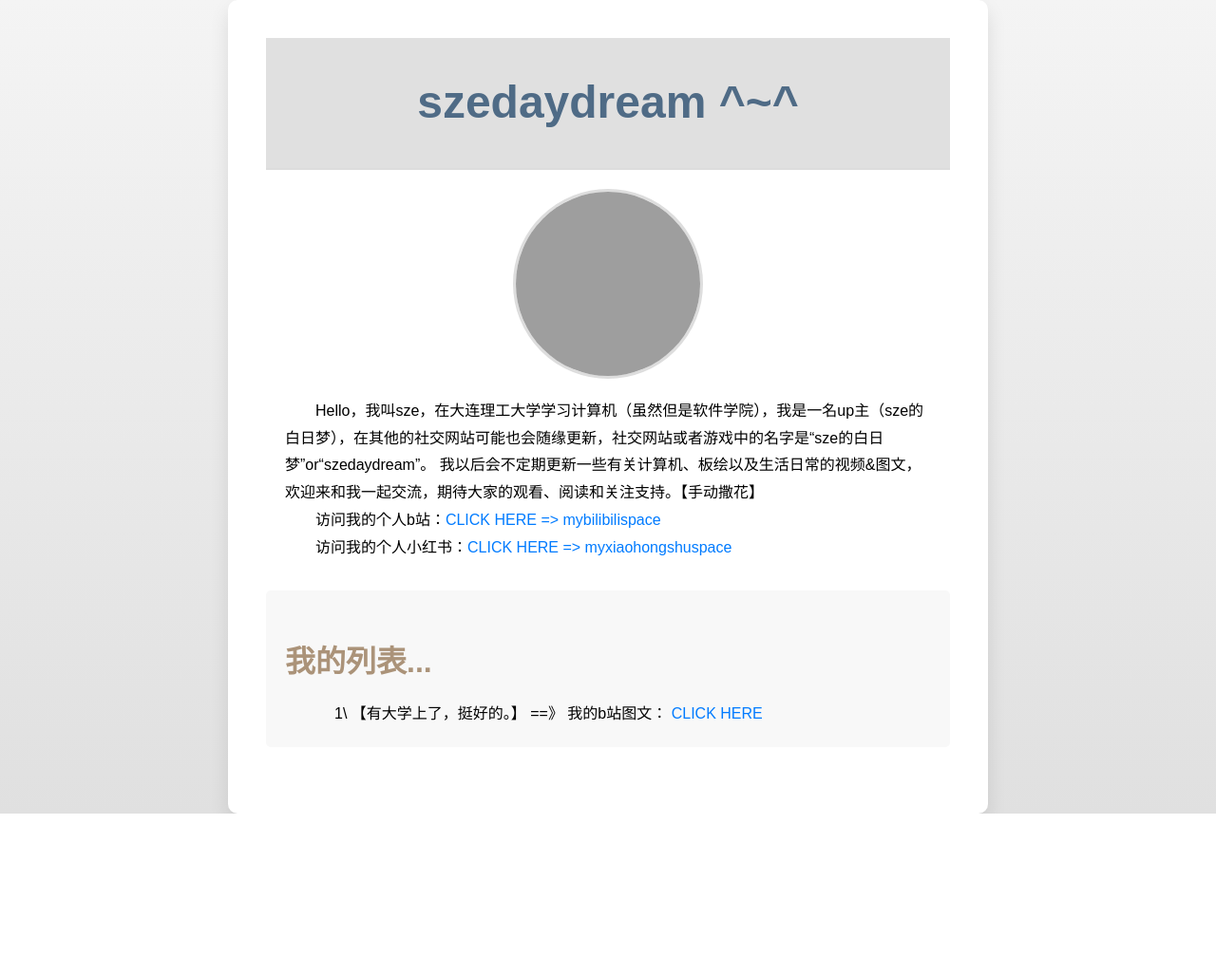
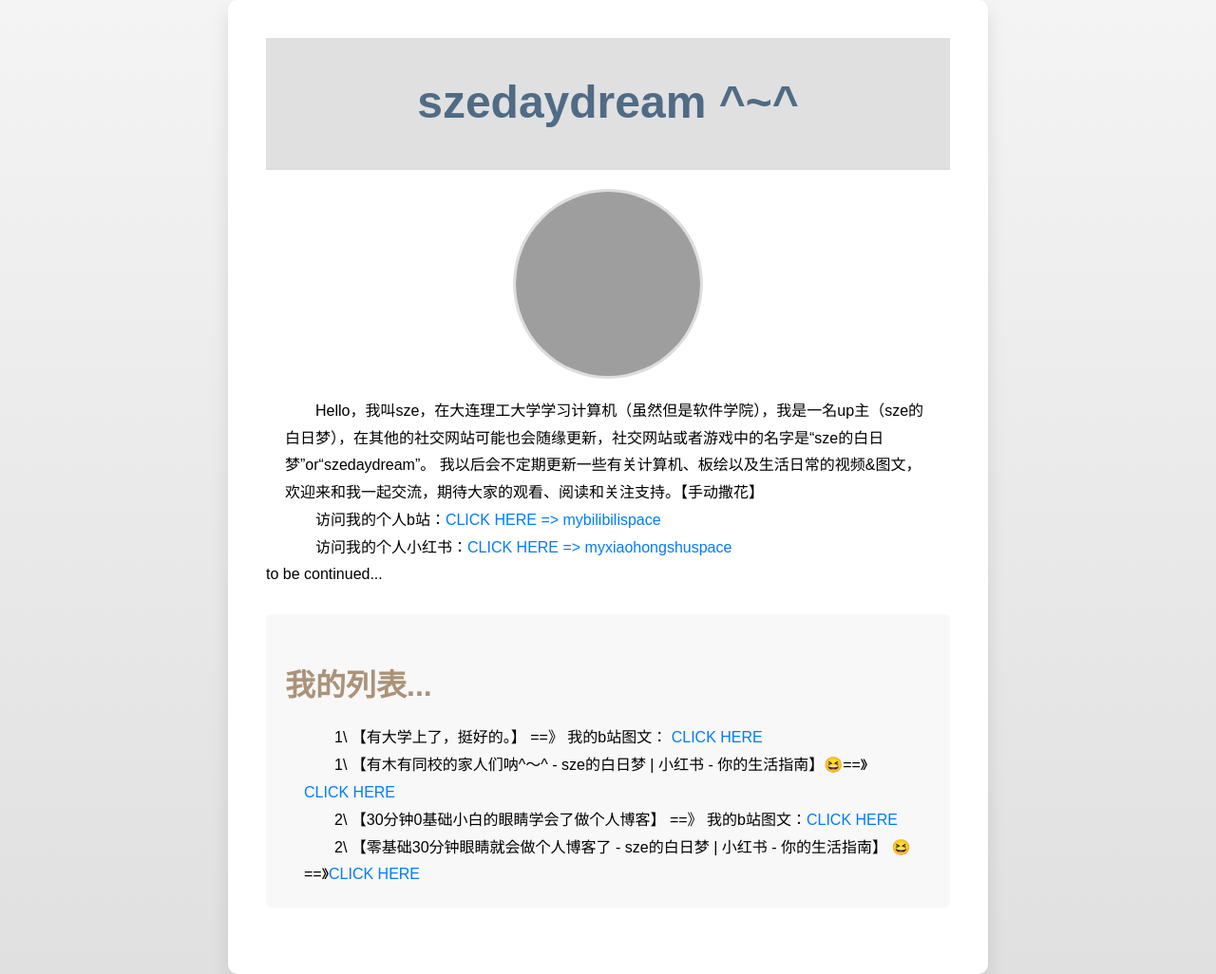
Before and after one commit to szedaydream/szedaydream.github.io, a plain HTML site: page index.html in a window 1280 px wide. Shown: the whole page at 95% size. Before the commit the page ends 857 px from the top, so only its background shows below. Drawn offline with Linux system fonts and the light colour scheme; grey boxes are pictures that could not be loaded.

Commit message:
Update index.html

```diff
--- a/index.html
+++ b/index.html
@@ -29,12 +29,28 @@
             访问我的个人小红书：<a href="https://www.xiaohongshu.com/user/profile/61a0a6f80000000010004d29" target="_blank">CLICK HERE => myxiaohongshuspace</a>
         </p>
 
+        <p>
+            to be continued...
+        </p>
+
         <div class="section">
             <h2 class="subtitle">我的列表...</h2>
 
             <p class="content">
                 1\ 【有大学上了，挺好的。】 ==》 我的b站图文： <a href="https://b23.tv/w9gqV5X" target="_blank">CLICK HERE</a>
             </p>
+
+            <p class="content">
+                1\ 【有木有同校的家人们呐^～^ - sze的白日梦 | 小红书 - 你的生活指南】😆==》 <a href="http://xhslink.com/ne8k3Q" target="_blank">CLICK HERE</a>
+            </p>
+
+            <p class="content">
+                2\ 【30分钟0基础小白的眼睛学会了做个人博客】 ==》 我的b站图文：<a href="https://b23.tv/Gw4jndL" target="_blank">CLICK HERE</a>
+            </p>
+
+            <p class="content">
+                2\ 【零基础30分钟眼睛就会做个人博客了 - sze的白日梦 | 小红书 - 你的生活指南】 😆 ==》<a href="http://xhslink.com/wpnA3Q" target="_blank">CLICK HERE</a>
+            </p>
         </div>
     </div>
 </body>
```
